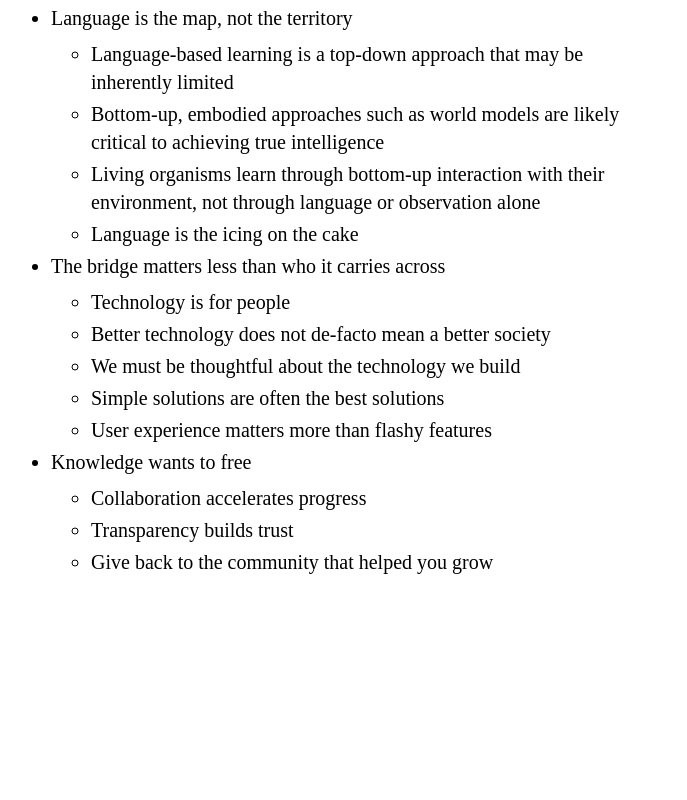
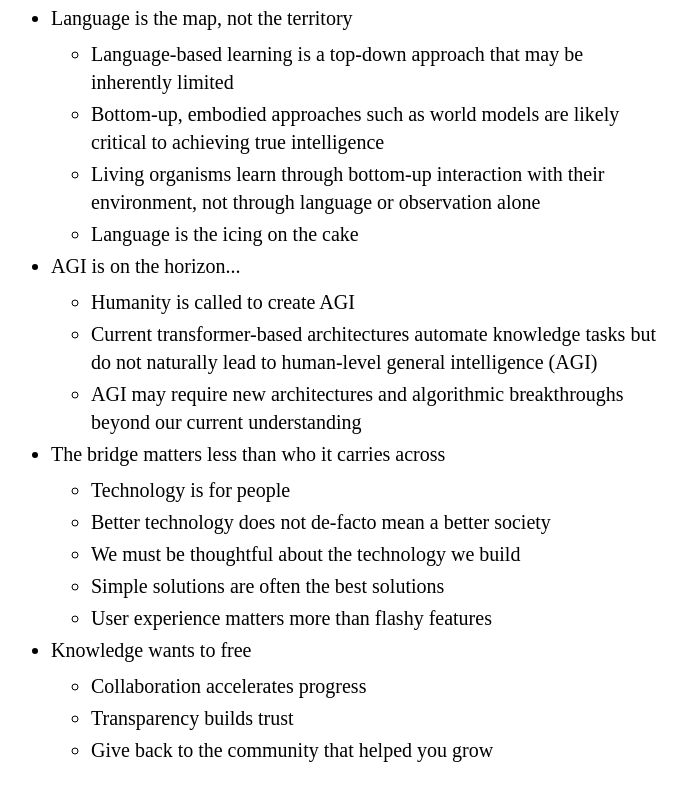
Before and after one commit to PascalPolygon/pascal.org, a React (Create React App) app: page / in a window 1280 px wide. Shown: the part 660-1460 px from the top of the page, without its empty margins (304-991 px from the left). Before the commit the page ends 1286 px from the top, so only its background shows below. Built offline with nearby package versions, Linux system fonts and the light colour scheme.

Commit message:
Bring back 1 cliche

```diff
--- a/src/App.js
+++ b/src/App.js
@@ -54,6 +54,14 @@ function App() {
            </ul>
          </li>
 
+         <li>AGI is on the horizon...
+          <ul>
+            <li>Humanity is called to create AGI</li>
+            <li>Current transformer-based architectures automate knowledge tasks but do not naturally lead to human-level general intelligence (AGI)</li>
+            <li>AGI may require new architectures and algorithmic breakthroughs beyond our current understanding</li>
+          </ul>
+        </li>
+
         <li>The bridge matters less than who it carries across</li>
         <ul>
           <li>Technology is for people</li>
```
